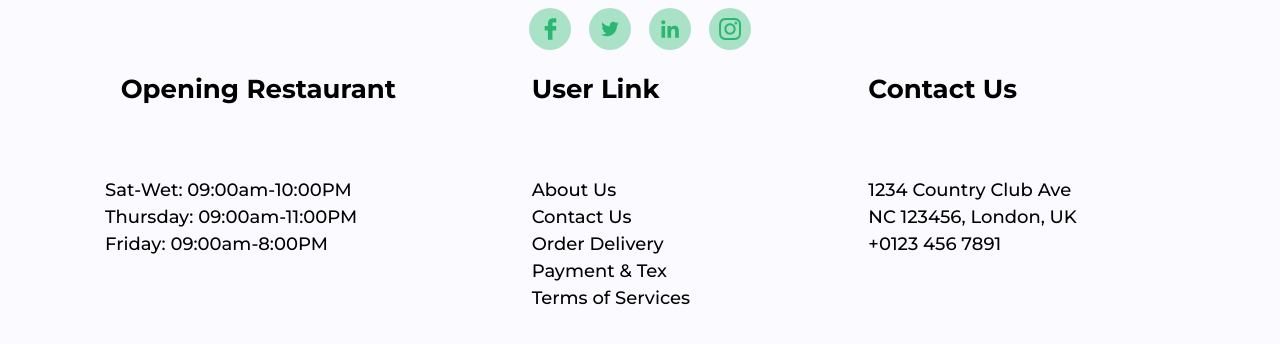
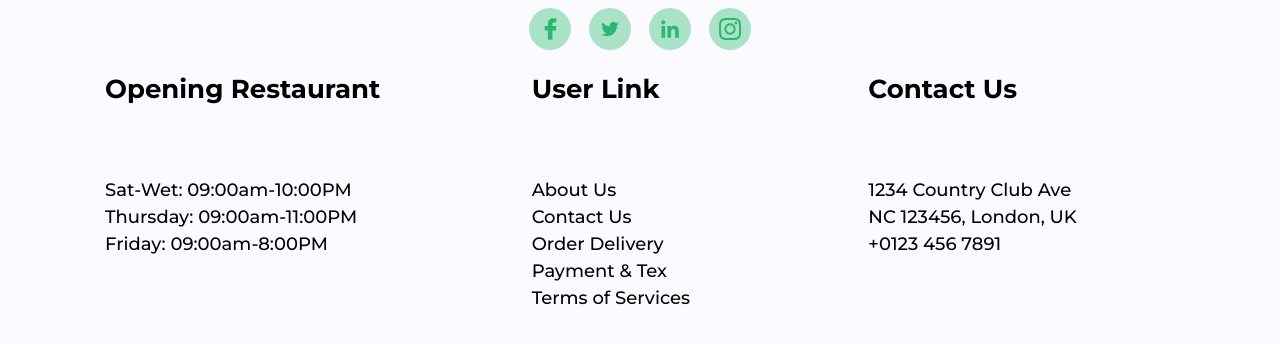
Before and after one commit to jerrysh143/vegancave, a React (Create React App) app: page / in a window 1280 px wide. Shown: the part 414-758 px from the top of the page. Built offline with nearby package versions, Linux system fonts and the light colour scheme.

Commit message:
Minor bug fix in footer

```diff
--- a/src/components/footer/Footer.tsx
+++ b/src/components/footer/Footer.tsx
@@ -53,7 +53,7 @@ const Footer = () => {
               </li>
             </ul>
           </div>
-          <div className="w-full md:w-6/12 lg:w-4/12 2xl:w-3/12 flex justify-start flex-col pb-3 px-15px lg:pl-[70px] xl:pl-[105px] items-center">
+          <div className="w-full md:w-6/12 lg:w-4/12 2xl:w-3/12 flex justify-start flex-col pb-3 px-15px lg:pl-[70px] xl:pl-[105px] items-start">
             <div className="text-16 md:text-18 lg:text-26 leading-normal text-black font-bold pb-[8px] md:pb-[38px] lg:pb-[68px]">
               Opening Restaurant
             </div>
--- a/src/components/header/Header.tsx
+++ b/src/components/header/Header.tsx
@@ -5,7 +5,7 @@ import SearchIcon from "../../images/Icons/searchIcon.tsx";
 import AddUserIcon from "../../images/Icons/addUserIcon.tsx";
 
 export default function Header() {
-  // const navigate = useNavigate();
+
   return (
     <div>
       <div className="py-20px px-15px  w-full max-w-full 1600:w-[1530px] mx-auto">
```
